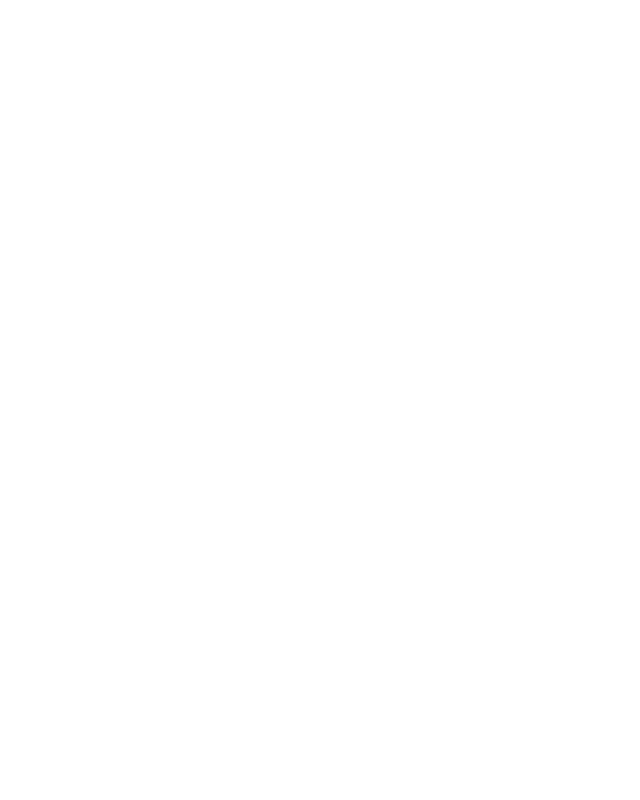
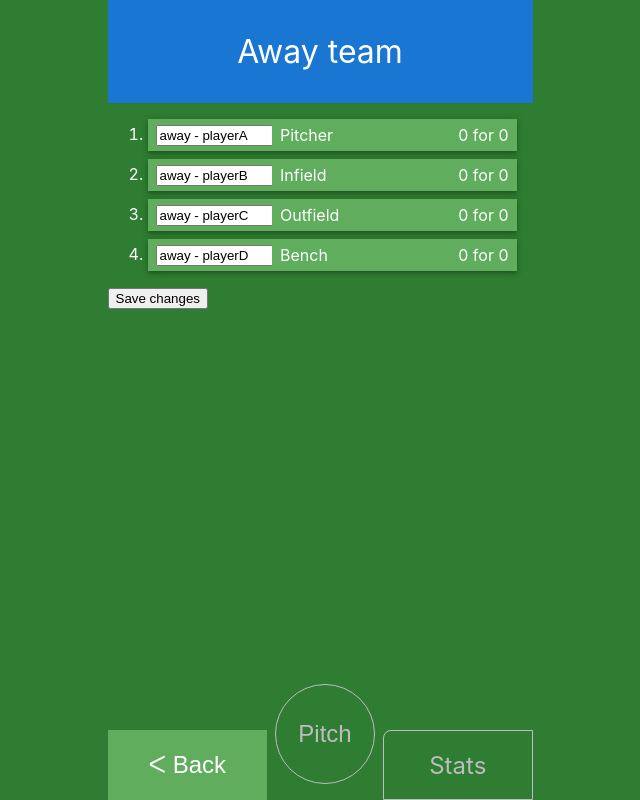
Before and after one commit to westonnovelli/wiffle-score-tool, a React (Create React App) app in the folder apps/web-ui/: page /manage/roster/away in a window 1280 px wide. Before the commit this address had no page. Shown: the whole page, without its empty margins (320-960 px from the left). Built offline with nearby package versions, Linux system fonts and the light colour scheme.

Commit message:
add roster manage for rename, need to add reorder

```diff
--- a/apps/web-ui/src/App.tsx
+++ b/apps/web-ui/src/App.tsx
@@ -8,7 +8,7 @@
   useLocation,
   useNavigate,
 } from "react-router-dom";
-import './colors.css';
+import './standards.css';
 import './App.css';
 
 import {
@@ -31,10 +31,9 @@
 import Manual from './Manage/Manual';
 import Substitute from './Manage/Substitute';
 import useHistory from './useHistory';
-
+import Roster from './Manage/Roster';
 
 function App() {
-  // const [game, setGame] = React.useState(defaultGame());
   const {
     state: {
       past,
@@ -61,12 +60,16 @@
   const handleEdit = (edit: DeepPartial<GameMoment>) => {
     setGame(manualEdit(game, edit));
     navigate('/');
-  }
+  };
+
+  const handleTeamEdit = (edit: DeepPartial<Team>, teamKey: 'homeTeam' | 'awayTeam') => {
+    handleEdit({ [teamKey]: edit });
+  };
 
   const handleSubstitute = (rotation: string[]) => {
     setGame(fielderRotate(game, ...rotation));
     navigate('/');
-  }
+  };
 
   const handleStart = (config: GameConfig, homeTeam: Team, awayTeam: Team) => {
     const newGame: GameMoment = {
@@ -116,6 +119,24 @@
             />
             <Route path="manual" element={<Manual game={game} handleEdit={handleEdit} />} />
             <Route path="substitute" element={<Substitute game={game} handleEdit={handleSubstitute} />} />
+            <Route path="roster">
+              <Route path="home" element={
+                <Roster
+                  whichTeam="home"
+                  teamName="Home team"
+                  team={game.homeTeam}
+                  handleEdit={(e) => handleTeamEdit(e, 'homeTeam')}
+                />}
+              />
+              <Route path="away" element={
+                <Roster
+                  whichTeam="away"
+                  teamName="Away team"
+                  team={game.awayTeam}
+                  handleEdit={(e) => handleTeamEdit(e, 'awayTeam')}
+                />}
+              />
+            </Route>
           </Route>
           <Route path="stats" element={<Stats game={game} />} />
           <Route path="new" element={<NewGame handleStart={handleStart} />} />
--- a/apps/web-ui/src/Manage/Manage.css
+++ b/apps/web-ui/src/Manage/Manage.css
@@ -13,7 +13,7 @@
 .manage ul li {
     padding: 32px 16px;
     margin-bottom: 8px;
-    box-shadow: 0 8px 10px 1px rgba(0,0,0,0.14), 0 3px 14px 2px rgba(0,0,0,0.12), 0 5px 5px -3px rgba(0,0,0,0.20);
+    box-shadow: var(--elevation-2);
     font-size: 24px;
     background-color: var(--color-primary-light);
     color: var(--color-text);
--- /dev/null
+++ b/apps/web-ui/src/Manage/Roster.css
@@ -0,0 +1,52 @@
+.manage-roster {
+    color: var(--color-text);
+}
+
+.manage-roster h1 {
+    text-align: center;
+    font-weight: 400;
+    margin: 0;
+    padding: 32px 0;
+    grid-area: header;
+}
+
+.manage-roster.home h1 {
+    background: var(--color-primary-dark);
+}
+
+.manage-roster.away h1 {
+    background: var(--color-secondary);
+}
+
+.manage-roster li::marker,
+.manage-roster li {
+    box-shadow: var(--elevation-1);
+    width: calc(100% - 16px);
+    margin-bottom: 8px;
+}
+
+.manage-roster .row {
+    display: flex;
+    gap: 8px;
+    align-items: center;
+    height: 2em;
+    padding: 0 8px;
+    background: var(--color-primary-light);
+}
+
+.manage-roster .row .name {
+    width: 33%;
+    text-overflow: ellipsis;
+    white-space: nowrap;
+    overflow: hidden;
+}
+
+.manage-roster .row .position {
+    text-align: center;
+}
+
+.manage-roster .row .pa-stat {
+    justify-self: flex-end;
+    text-align: right;
+    flex: 1;
+}
--- /dev/null
+++ b/apps/web-ui/src/Manage/Roster.tsx
@@ -0,0 +1,105 @@
+import { DeepPartial, Team, Position, Player } from "@wiffleball/state-machine";
+import React from "react";
+import Structure from "./Structure";
+import './Roster.css';
+
+interface Props {
+    whichTeam: 'home' | 'away';
+    teamName: string;
+    team: Team;
+    handleEdit?: (edit: DeepPartial<Team>) => void;
+}
+
+type IdAndName = Pick<Player, 'id' | 'name'>;
+const pickNames = (team: Team) => {
+    return Object.keys(team.roster).reduce<Record<string, IdAndName>>((acc, id) => {
+        acc[id] = {
+            id,
+            name: team.roster[id].name,
+        };
+        return acc;
+    }, {});
+};
+
+const changedNames = (potential: Record<string, IdAndName>, team: Team) => {
+    return Object.keys(team.roster).reduce<IdAndName[]>((acc, id) => {
+        const player = team.roster[id];
+        if (player.name !== potential[id].name) {
+            acc.push(potential[id]);
+        }
+        return acc;
+    }, []);
+}
+
+const Roster: React.FC<Props> = ({ whichTeam, teamName, team, handleEdit }) => {
+    const [names, setNames] = React.useState(pickNames(team));
+    // const [lineup, setLineup] = React.useState(team.lineup);
+
+    const editing = Boolean(handleEdit);
+
+    const handleNameChange = (id: string, name: string) => {
+        if (!Object.keys(team.roster).includes(id)) return;
+        setNames(prev => {
+            return {
+                ...prev,
+                [id]: {
+                    ...prev[id],
+                    name,
+                },
+            };
+        });
+    };
+
+    // const handleReorder = () => {
+    //     setLineup([]);
+    // };
+
+    const onSave = () => {
+        if (!handleEdit) return;
+
+        const edit: DeepPartial<Team> = {};
+
+        const nameChanges = changedNames(names, team);
+        if (nameChanges.length > 0) {
+            edit.roster = {};
+            nameChanges.forEach(({ id, name }) => {
+                if (edit.roster) {
+                    edit.roster[id] = { name };
+                }
+            })
+        }
+
+        handleEdit(edit);
+    };
+
+    return (
+        <Structure className={`manage-roster ${whichTeam}`} title={<h1>{teamName}</h1>}>
+            <ol>
+                {team.lineup.map((id) => {
+                    const player = team.roster[id];
+                    if (!player) return null;
+                    const position = team.defense[id];
+                    const name = names[id].name;
+                    return (
+                        <li key={id} className={editing ? 'editing' : ''}>
+                            <div className="row">
+                                <div className="name">{editing ? (
+                                    <input value={name} onChange={(e) => handleNameChange(id, e.target.value)} />
+                                ) : player.name}</div>
+                                <div className="position">{Position[position]}</div>
+                                <div className="pa-stat">{player.offenseStats.hits} for {player.offenseStats.atbats}</div>
+                            </div>
+                        </li>
+                    );
+                })}
+                {/* {notInLineup.length > 0 && <hr />} */}
+                {/* {notInLineup.length > 0 && notInLineup.map((id) => ( */}
+                {/* <li key={id} className="data">{internalTeam.roster[id]?.name}</li> */}
+                {/* ))} */}
+            </ol>
+            {editing && <button onClick={onSave}>Save changes</button>}
+        </Structure>
+    );
+};
+
+export default Roster;
--- a/apps/web-ui/src/Manage/Substitute.css
+++ b/apps/web-ui/src/Manage/Substitute.css
@@ -17,7 +17,7 @@
 .substitute ul li {
     padding: 16px;
     margin-bottom: 8px;
-    box-shadow: 0 8px 10px 1px rgba(0,0,0,0.14), 0 3px 14px 2px rgba(0,0,0,0.12), 0 5px 5px -3px rgba(0,0,0,0.20);
+    box-shadow: var(--elevation-2);
     font-size: 24px;
     background-color: var(--color-primary-light);
     color: var(--color-text);
@@ -59,7 +59,7 @@
     padding: 4px 8px;
     background: var(--color-secondary);
     border-radius: 19px;
-    box-shadow: 0 3px 4px 0 rgba(0,0,0,0.14), 0 3px 3px -2px rgba(0,0,0,0.12), 0 1px 8px 0 rgba(0,0,0,0.20);
+    box-shadow: var(--elevation-1);
 }
 .substitute div.summary div.position {
     margin-left: 8px;
@@ -67,7 +67,7 @@
     background: var(--color-quadinary);
     color: var(--color-text-dark);
     border-radius: 19px;
-    box-shadow: 0 3px 4px 0 rgba(0,0,0,0.14), 0 3px 3px -2px rgba(0,0,0,0.12), 0 1px 8px 0 rgba(0,0,0,0.20);
+    box-shadow: var(--elevation-1);
 }
 
 
--- a/apps/web-ui/src/Nav/Nav.css
+++ b/apps/web-ui/src/Nav/Nav.css
@@ -60,7 +60,7 @@
     aspect-ratio: 1;
     position: relative;
     top: -16px;
-    box-shadow: 0 8px 10px 1px rgba(0,0,0,0.14), 0 3px 14px 2px rgba(0,0,0,0.12), 0 5px 5px -3px rgba(0,0,0,0.20);
+    box-shadow: var(--elevation-2);
     cursor: pointer;
     padding: 4px;
 }
--- a/apps/web-ui/src/NewGame/NewGame.css
+++ b/apps/web-ui/src/NewGame/NewGame.css
@@ -23,7 +23,7 @@
     display: flex;
     align-items: center;
     border-radius: 19px;
-    box-shadow: 0 3px 4px 0 rgba(0,0,0,0.14), 0 3px 3px -2px rgba(0,0,0,0.12), 0 1px 8px 0 rgba(0,0,0,0.20);
+    box-shadow: var(--elevation-1);
     gap: 12px;
     width: fit-content;
     margin-bottom: 4px;
--- a/apps/web-ui/src/Pitch/Pitch.css
+++ b/apps/web-ui/src/Pitch/Pitch.css
@@ -36,7 +36,7 @@
     border: none;
     color: var(--color-text);
     font-weight: 600;
-    box-shadow: 0 8px 10px 1px rgba(0,0,0,0.14), 0 3px 14px 2px rgba(0,0,0,0.12), 0 5px 5px -3px rgba(0,0,0,0.20);
+    box-shadow: var(--elevation-2);
     font-size: 1em;
     width: 10vh;
     height: 10vh;
--- a/apps/web-ui/src/Scoreboard/Scoreboard.css
+++ b/apps/web-ui/src/Scoreboard/Scoreboard.css
@@ -47,7 +47,7 @@
 .scoreboard .bases .base > div.occupied {
     border: none;
     background: var(--color-quadinary);
-    box-shadow: 0 8px 10px 1px rgba(0,0,0,0.14), 0 3px 14px 2px rgba(0,0,0,0.12), 0 5px 5px -3px rgba(0,0,0,0.20);
+    box-shadow: var(--elevation-2);
 }
 
 .scoreboard .bases .base,
--- a/apps/web-ui/src/colors.css
+++ b/apps/web-ui/src/standards.css
@@ -17,4 +17,7 @@
     --color-text-subtle: #bdbdbd;
     --color-text-subtle-dark: #424242;
     --color-text-disabled: #9e9e9e;
+
+    --elevation-1: 0 3px 4px 0 rgba(0,0,0,0.14), 0 3px 3px -2px rgba(0,0,0,0.12), 0 1px 8px 0 rgba(0,0,0,0.20);
+    --elevation-2: 0 8px 10px 1px rgba(0,0,0,0.14), 0 3px 14px 2px rgba(0,0,0,0.12), 0 5px 5px -3px rgba(0,0,0,0.20);
 }
```
Also changed, not shown: apps/web-ui/src/Manage/Manage.tsx (+6 -2 lines).
